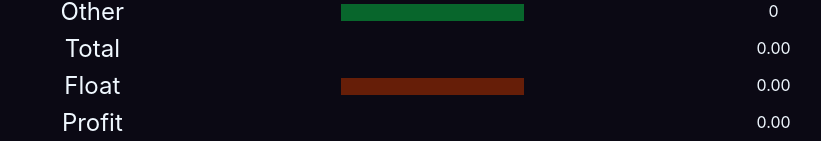
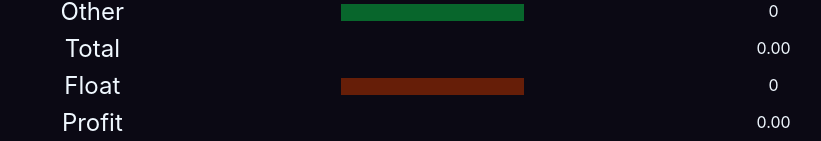
Before and after one commit to barrytrearty/EndOfDay-Counter, a React (Create React App) app: page / in a window 1280 px wide. Shown: the part 893-1034 px from the top of the page, without its empty margins (207-1028 px from the left). Built offline with nearby package versions, Linux system fonts and the light colour scheme.

Commit message:
fixed float bug

```diff
--- a/src/App.js
+++ b/src/App.js
@@ -51,7 +51,7 @@ function App() {
     Number(musicAmount) +
     Number(otherAmount);
 
-  const profit = total - Number(floatAmount);
+  const profit = total - floatAmount;
 
   return (
     <div>
@@ -224,7 +224,7 @@ function App() {
               onChange={(e) => setFloatAmount(e.target.value)}
             ></input>
           </td>
-          <td className="total">{floatAmount.toFixed(2)}</td>
+          <td className="total">{floatAmount}</td>
         </tr>
         <tr className="row">
           <td className="amount">Profit</td>
```
